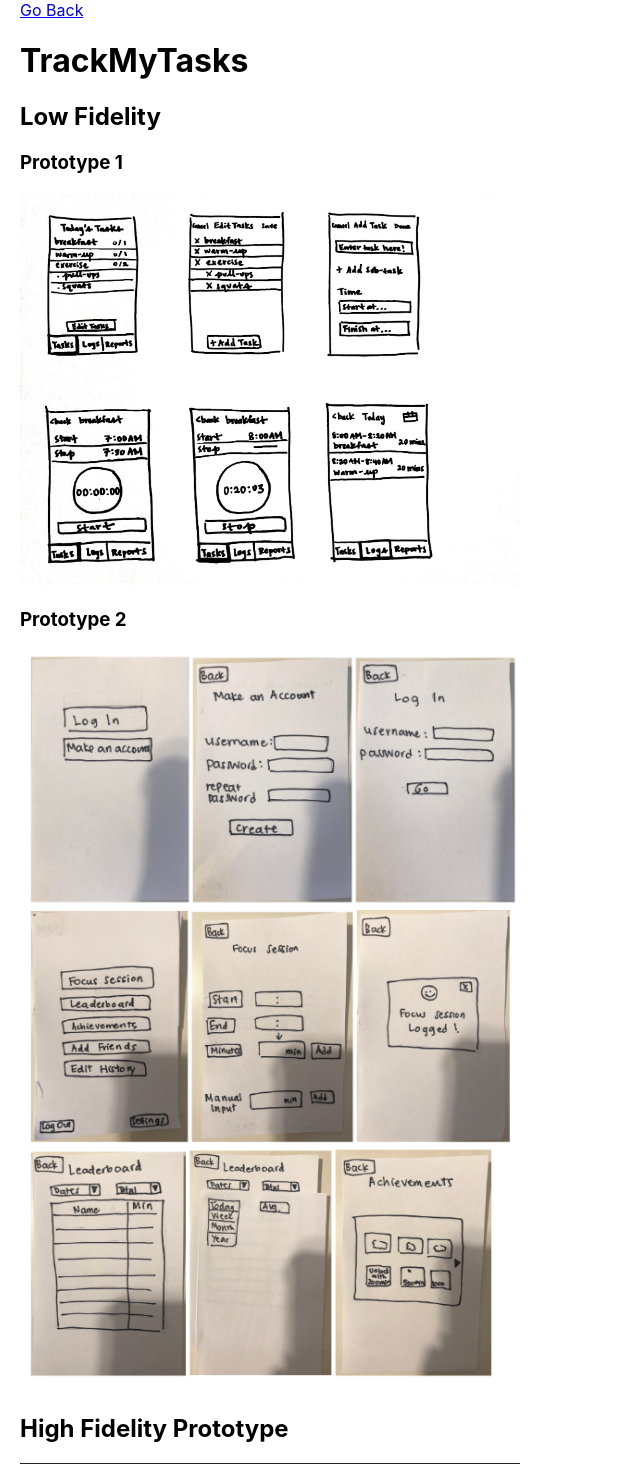
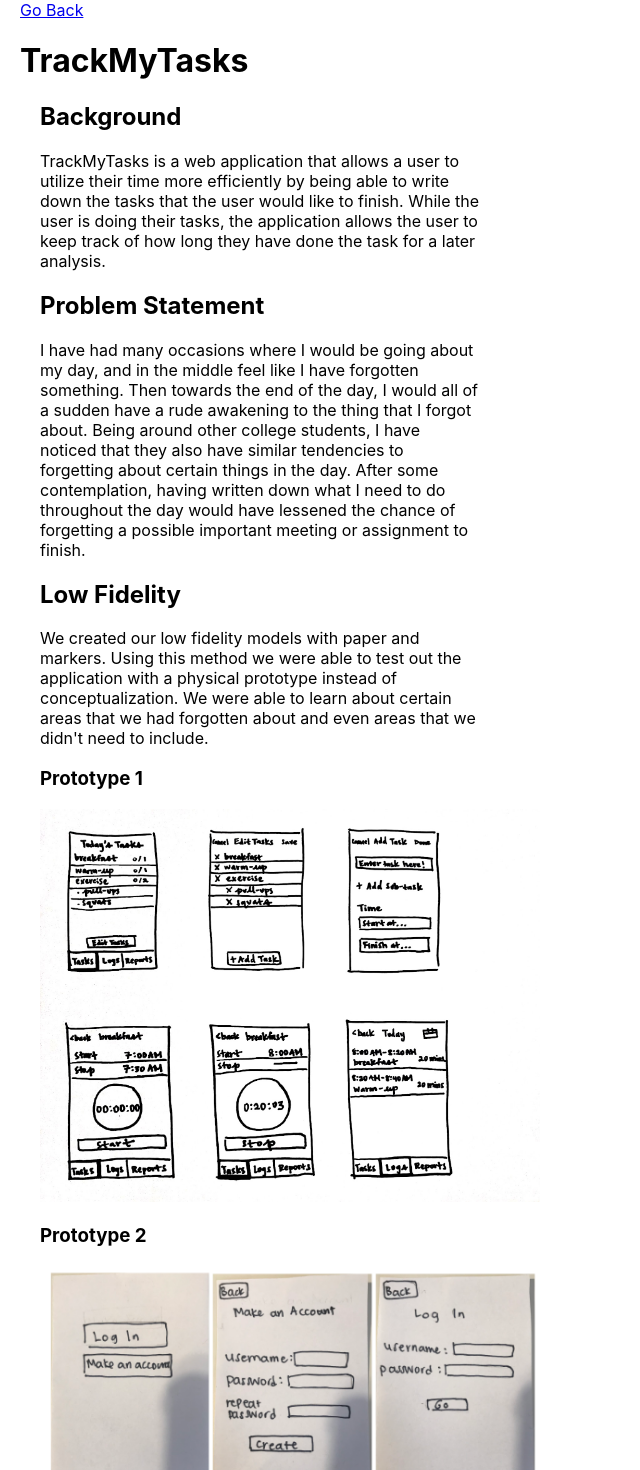
Before and after one commit to t9guan/Portfolio, a React (Create React App) app: page /#/case1 in a window 1280 px wide. Shown: the top 1470 px of the page, without its empty margins (0-640 px from the left). Built offline with nearby package versions, Linux system fonts and the light colour scheme.

Commit message:
added text

```diff
--- a/src/pages/Case1.js
+++ b/src/pages/Case1.js
@@ -14,21 +14,97 @@
     <body>
       <Link to={'/'}>Go Back</Link>
       <h1>TrackMyTasks</h1>
+
+      <div>
+        <h2>Background</h2>
+        <p>
+          TrackMyTasks is a web application that allows a user to utilize their
+          time more efficiently by being able to write down the tasks that the
+          user would like to finish. While the user is doing their tasks, the
+          application allows the user to keep track of how long they have done
+          the task for a later analysis.
+        </p>
+      </div>
+
+      <div>
+        <h2>Problem Statement</h2>
+        <p>
+          I have had many occasions where I would be going about my day, and in
+          the middle feel like I have forgotten something. Then towards the end
+          of the day, I would all of a sudden have a rude awakening to the thing
+          that I forgot about. Being around other college students, I have
+          noticed that they also have similar tendencies to forgetting about
+          certain things in the day. After some contemplation, having written
+          down what I need to do throughout the day would have lessened the
+          chance of forgetting a possible important meeting or assignment to
+          finish.
+        </p>
+      </div>
+
+      <div>
         <h2>Low Fidelity</h2>
+        <p>
+          We created our low fidelity models with paper and markers. Using this
+          method we were able to test out the application with a physical
+          prototype instead of conceptualization. We were able to learn about
+          certain areas that we had forgotten about and even areas that we
+          didn't need to include.
+        </p>
         <h3>Prototype 1</h3>
         <img className="appImg" src={prototype1}></img>
         <h3>Prototype 2</h3>
         <img className="appImg" src={prototype2}></img>
+      </div>
+
+      <div>
         <h2>High Fidelity Prototype</h2>
+        <p>
+          After testing with our low fidelity prototype, we then proceeded to
+          create a higher fidelity model on figma. We did our research on what
+          color scheme to use by interviewing more people.
+        </p>
         <img className="appImg" src={firstiter}></img>
+      </div>
+
+      <div>
         <h2>Main Page</h2>
+        <p>
+          We learned that a white to blue gradient had a calming effect on the
+          interviewing group which could possibly lead to more focused behavior.
+        </p>
         <img className="appImg" src={mp}></img>
-      <h2>timer</h2>
+      </div>
+
+      <div>
+        <h2>Timer</h2>
+        <p>
+          We added the timer feature to allow the user to focus on a task for a
+          certain amount of time set by the user. We learned that most people
+          found it useful and helpful to be able to keep track of time when we
+          showed this idea to the group of people that helped us test our app.
+        </p>
         <img className="appImg" src={timer}></img>
-      <h2>logs</h2>
+      </div>
+
+      <div>
+        <h2>Logs</h2>
+        <p>
+          With this page, this allows the ability for the user to look back onto
+          their tasks done throughout the day.
+        </p>
         <img className="appImg" src={logs}></img>
-      <h2>faq</h2>
+      </div>
+
+      <div>
+        <h2>FAQ</h2>
+        <p>
+          We added this frequently asked question page to lessen the confusion
+          about the usage of our app. We felt that it was important for the user
+          to be able to quickly understand the functionality of our app along
+          with what everything does.
+        </p>
         <img className="appImg" src={faq}></img>
+      </div>
     </body>
   );
 }
```
Also changed, not shown: 1 other file (tests, documents, lock files or other folders). Lines whose indentation alone changed are shown as unchanged.
